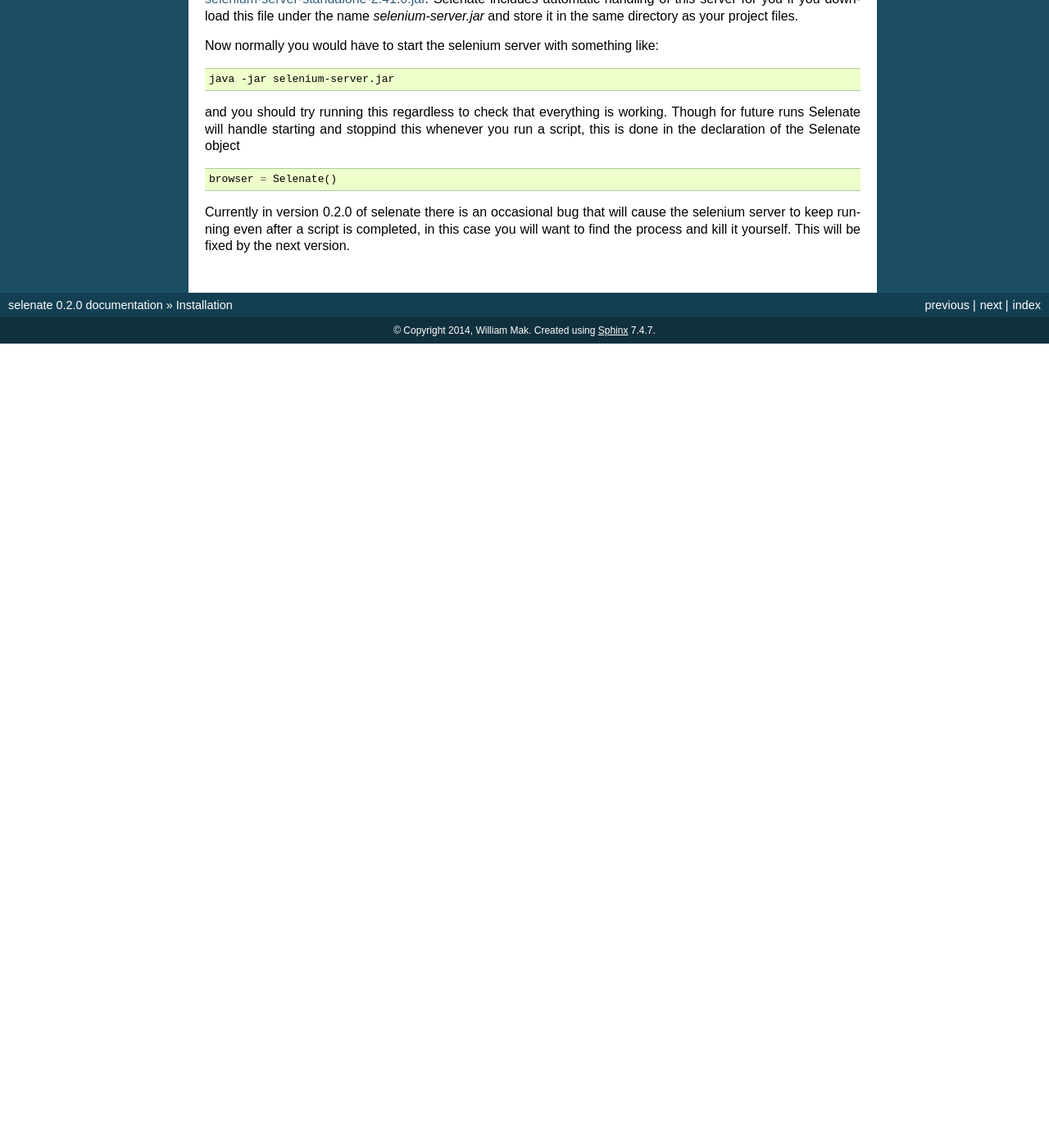
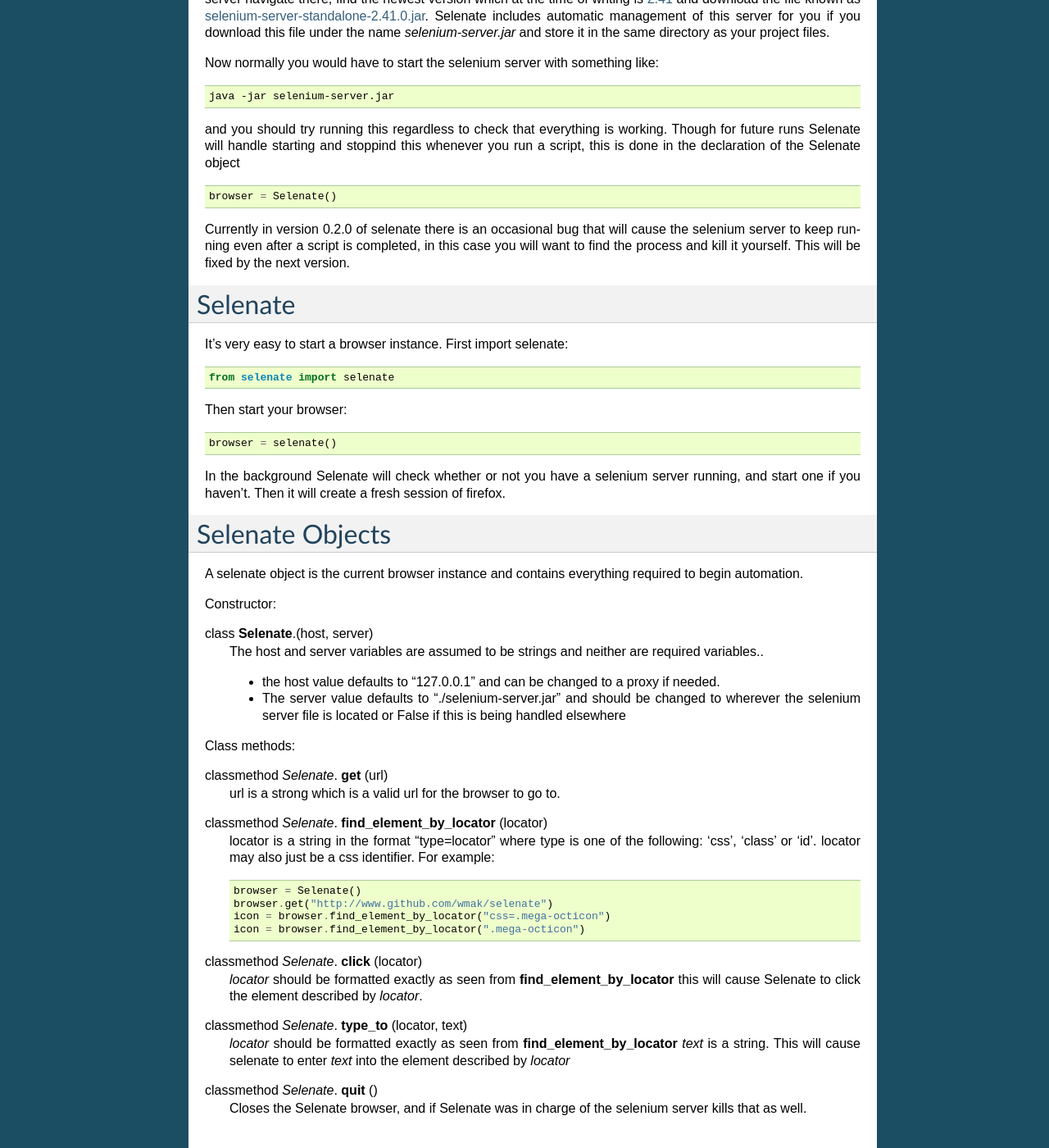
Before and after one commit to wmak/selenate, a Sphinx documentation site: the page built from docs/getting_started/intro.rst, in a window 1280 px wide and 1400 px high, scrolled down 508 px. Shown: the whole window at 82% size. Built offline with Sphinx 7.4.7, drawn with Linux system fonts in a browser that asks for light colours; before the commit the page ends 927 px from its top, so only the background shows below that; some of the changed text lies outside the part shown.

Commit message:
This should be adequate for now.

```diff
--- a/docs/getting_started/intro.rst
+++ b/docs/getting_started/intro.rst
@@ -17,19 +17,19 @@
 
 Browser
 =======
-Currently selenate only supports firefox so make sure that you have the most
-recent version installed
+Currently selenate only supports firefox so please ensure that you have the most
+recent version of the browser installed.
 
 Selenium Server
 ===============
 Selenium requires there to be a Selenium Server running in order to interact
-with a browser. This server used to be hosted at `google code`_, but has since
-changed and is now hosted at `googleapis.com`_. So to download the server
+with a browser. The server used to be hosted at `google code`_, but has
+since changed and is now found at `googleapis.com`_. So to download the server
 navigate there, find the newest version which at the time of writing is 2.41_
-and download the file known as `selenium-server-standalone-2.41.0.jar`_. Selenate
-includes automatic handling of this server for you if you download this file
-under the name `selenium-server.jar` and store it in the same directory as your
-project files.
+and download the file known as `selenium-server-standalone-2.41.0.jar`_.
+Selenate includes automatic management of this server for you if you download
+this file under the name `selenium-server.jar` and store it in the same
+directory as your project files.
 
 .. _`google code`: https://code.google.com/p/selenium/downloads/list
 .. _googleapis.com: http://selenium-release.storage.googleapis.com/index.html
@@ -54,3 +54,72 @@
 cause the selenium server to keep running even after a script is completed, in
 this case you will want to find the process and kill it yourself. This will be
 fixed by the next version.
+
+Selenate
+========
+
+It's very easy to start a browser instance.
+First import selenate:
+
+.. code-block:: python
+
+    from selenate import selenate
+
+Then start your browser:
+
+.. code-block:: python
+
+    browser = selenate()
+
+In the background Selenate will check whether or not you have a selenium server
+running, and start one if you haven't. Then it will create a fresh session of
+firefox.
+
+Selenate Objects
+================
+A selenate object is the current browser instance and contains everything
+required to begin automation.
+
+Constructor:
+
+class **Selenate**.(host, server)
+    The host and server variables are assumed to be strings and neither are
+    required variables..
+
+    - the host value defaults to "127.0.0.1" and can be changed to a proxy if
+      needed.
+    - The server value defaults to "./selenium-server.jar" and should be changed
+      to wherever the selenium server file is located or False if this is being
+      handled elsewhere
+
+Class methods:
+
+classmethod *Selenate*. **get** (url)
+    url is a strong which is a valid url for the browser to go to.
+
+classmethod *Selenate*. **find_element_by_locator** (locator)
+    locator is a string in the format "type=locator" where type is one of the
+    following: 'css', 'class' or 'id'. locator may also just be a css
+    identifier.
+    For example:
+
+    .. code-block:: python
+
+        browser = Selenate()
+        browser.get("http://www.github.com/wmak/selenate")
+        icon = browser.find_element_by_locator("css=.mega-octicon")
+        icon = browser.find_element_by_locator(".mega-octicon")
+
+classmethod *Selenate*. **click** (locator)
+    *locator* should be formatted exactly as seen from
+    **find_element_by_locator** this will cause Selenate to click the element
+    described by *locator*.
+
+classmethod *Selenate*. **type_to** (locator, text)
+    *locator* should be formatted exactly as seen from
+    **find_element_by_locator** *text* is a string. This will cause selenate to
+    enter *text* into the element described by *locator*
+
+classmethod *Selenate*. **quit** ()
+    Closes the Selenate browser, and if Selenate was in charge of the selenium
+    server kills that as well.
--- a/docs/index.rst
+++ b/docs/index.rst
@@ -38,4 +38,3 @@
     :maxdepth: 2
 
     getting_started/intro
-    getting_started/selenate
```
Also changed, not shown: docs/getting_started/selenate.rst (deleted, +0 -48 lines).
